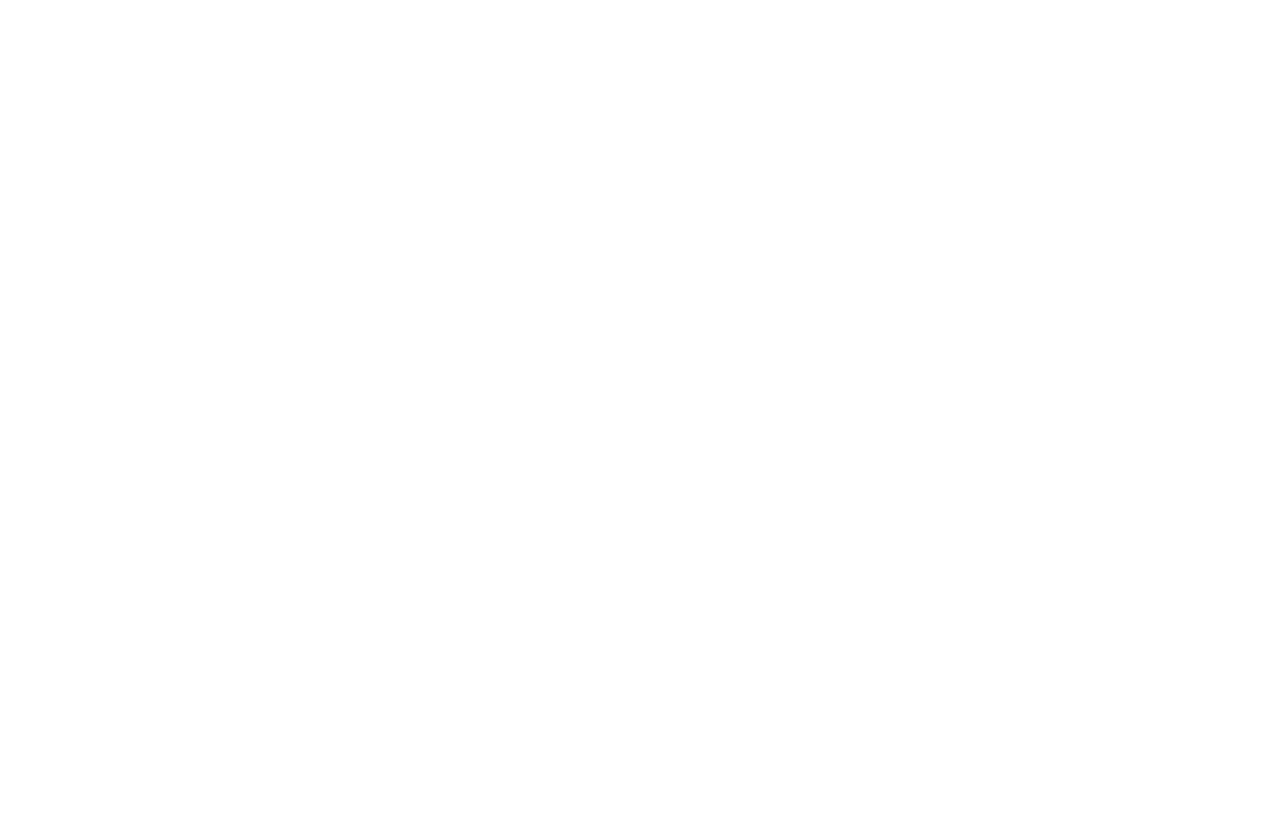
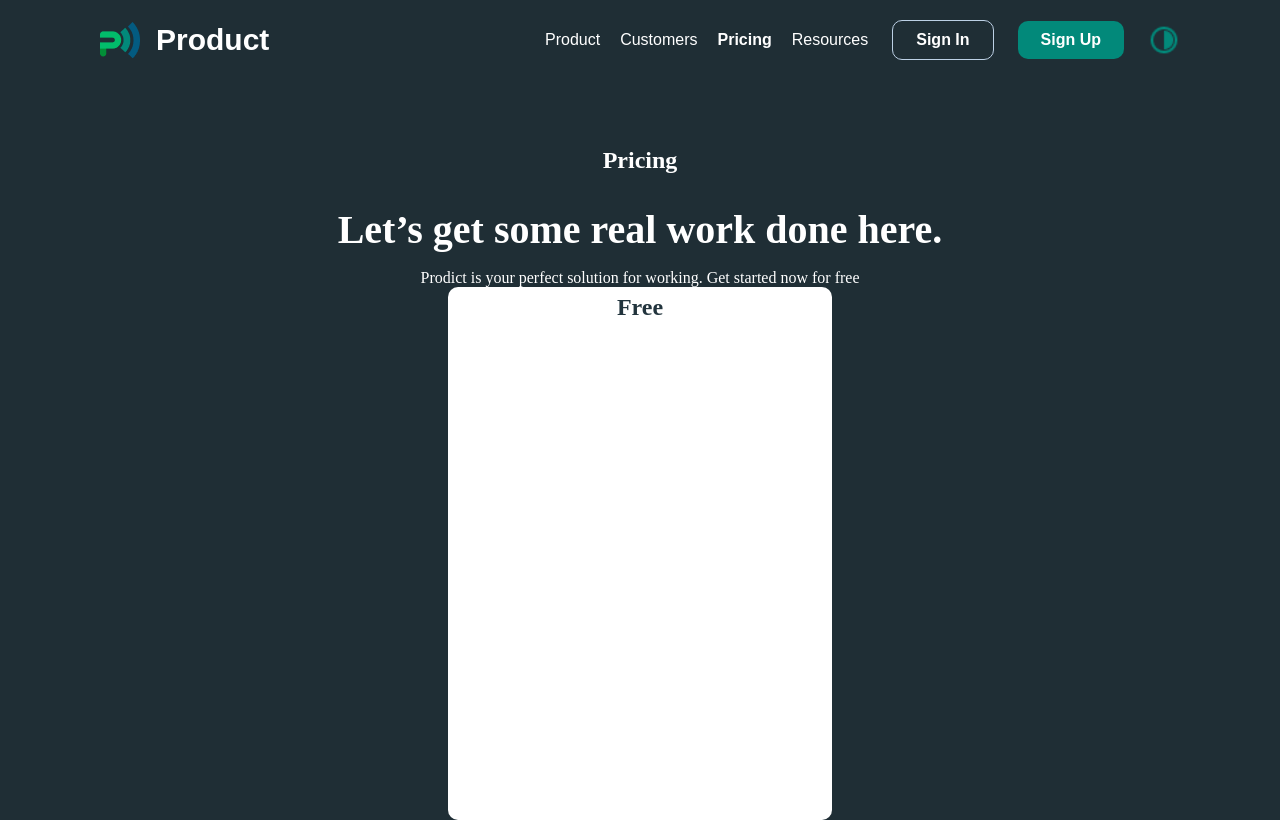
Before and after one commit to akhmadxon/3-oy-12-dars-exam, a plain HTML site: page index.html in a window 1280 px wide. Drawn offline with Linux system fonts and the light colour scheme.

Commit message:
second commit

```diff
--- a/index.html
+++ b/index.html
@@ -3,9 +3,69 @@
 <head>
     <meta charset="UTF-8">
     <meta name="viewport" content="width=device-width, initial-scale=1.0">
+    <link rel="stylesheet" href="styles/global/global.css">
+    <link rel="stylesheet" href="https://cdnjs.cloudflare.com/ajax/libs/font-awesome/6.5.1/css/all.min.css" integrity="sha512-DTOQO9RWCH3ppGqcWaEA1BIZOC6xxalwEsw9c2QQeAIftl+Vegovlnee1c9QX4TctnWMn13TZye+giMm8e2LwA==" crossorigin="anonymous" referrerpolicy="no-referrer" />
+    <link rel="stylesheet" href="">
     <title>EXAM</title>
 </head>
 <body>
-    <h1></h1>
+     <header>
+        <nav>
+            <div class="nav-left">
+                <div class="nav-img">
+                    <img src="./img/logo.png" alt="Group190">
+                </div>
+                <h2>Product</h2>
+            </div>
+            <div class="nav-right">
+                <div class="nav-desc">
+                    <p>
+                        Product
+                    </p>
+                    <p>
+                        Customers
+                    </p>
+                    <p>
+                        <b>Pricing</b>
+                    </p>
+                    <p>
+                        Resources
+                    </p>
+                </div>
+                <button type="submit" class="nav-btn-in">Sign In</button>
+                <button type="submit" class="nav-btn-Up">Sign Up</button>
+                <div class="nav-right-img">
+                    <img src="./img/logo1.png" alt="Frame">
+                </div>
+            </div>
+            <div class="nav-icon">
+                <span>
+                    <i class="fa-solid fa-bars"></i>
+                </span>
+            </div>
+        </nav>
+        <header>
+         <main>
+            <h1>
+                Pricing
+            </h1>
+            <div class="header">
+                <h2>Let’s get some real work done here.</h2>
+            </div>
+            <div class="header-desc">
+           <p>
+            Prodict is your perfect solution for working. Get started now for free
+           </p>
+            </div>
+            <div class="header-item">
+                <div class="header-item1">
+                    <h2>Free</h2>
+                </div>
+            </div>
+         </main>
+
+
+        </header>
+     </header>
 </body>
 </html>
--- /dev/null
+++ b/styles/global/global.scss
@@ -0,0 +1,8 @@
+@import url(../header/header.css);
+
+*{
+    margin: 0;
+    padding: 0;
+    box-sizing: border-box;
+    font-family: sans-serif;
+}
--- /dev/null
+++ b/styles/header/header.scss
@@ -0,0 +1,66 @@
+@import url(../header/nav/navbar.css);
+
+
+header{
+    background: #1F2E35;
+}
+main{
+    width: 100%;
+    height: 673px;
+    margin-top: 67px;
+    display: flex;
+    flex-direction: column;
+    align-items: center;
+    h1{
+        color: #FFF;
+       font-family: Poppins;
+       font-size: 24px;
+       font-style: normal;
+       font-weight: 600;
+       line-height: normal;
+    }
+}
+.header{
+    margin-top: 32px;
+    h2{
+        color: #FFF;
+        text-align: center;
+        font-family: Poppins;
+        font-size: 40px;
+        font-style: normal;
+        font-weight: 700;
+        line-height: normal;
+    }
+}
+.header-desc{
+    max-width: 530px;
+    margin-top: 16px;
+
+  p{
+    color: #FFF;
+    text-align: center;
+    font-family: Poppins;
+    font-size: 16px;
+    font-style: normal;
+    font-weight: 500;
+    line-height: normal;
+  }
+}
+.header-item{
+    width: 30%;
+    height: 100%;
+    display: flex;
+    flex-direction: column;
+    align-items: center;
+    background-color:#FFF;
+    border-radius: 10px;
+    h2{
+        color: #22343D;
+        font-family: Poppins;
+        font-size: 24px;
+        font-style: normal;
+        font-weight: 700;
+        line-height: 40px;
+    }
+
+}
--- /dev/null
+++ b/styles/header/nav/navbar.scss
@@ -0,0 +1,131 @@
+nav{
+    width: 100%;
+    height: 80px;
+    background: #1F2E35;
+    display: flex;
+    position: sticky;
+    top: 0;
+    align-items: center;
+    justify-content: space-between;
+    padding: 19px 140px;
+    .nav-left{
+        display: flex;
+        align-items: center;
+        justify-content: center;
+        gap: 16px;
+        h2{
+            color: #FFF;
+            font-size: 30px;
+            font-style: normal;
+            font-weight: 700;
+            line-height: 28px;
+        }
+    }
+    .nav-img{
+        width: 40px;
+        height: 37px;
+        img{
+            width: 100%;
+            height: 100%;
+        }
+    }
+    .nav-right{
+        display: flex;
+        align-items: center;
+        justify-content: center;
+        gap: 24px;
+    }
+    .nav-desc{
+        display: flex;
+        align-items: center;
+        justify-content: center;
+        gap: 20px;
+        p{
+            color: #FFF;
+            font-size: 16px;
+            font-style: normal;
+            font-weight: 400;
+            line-height: 28px; /* 175% */
+        }
+    }
+    .nav-btn-in{
+            padding: 10px 23px;
+            border-radius: 10px;
+            border: 1.5px solid #BCD0E5;
+            cursor: pointer;
+            background-color: #1F2E35;
+            color: #FFF;
+            font-size: 16px;
+            font-style: normal;
+            font-weight: 600;
+            line-height: normal;
+
+    }
+    .nav-btn-Up{
+            padding: 10px 23px;
+            border-radius: 10px;
+            border: none;
+            cursor: pointer;
+            background-color: #02897A;
+            color: #FFF;
+            font-size: 16px;
+            font-style: normal;
+            font-weight: 600;
+            line-height: normal;
+    }
+    .nav-right-img{
+        width: 32px;
+        height: 32px;
+        img{
+            width: 100%;
+            height: 100%;
+        }
+    }
+    .nav-icon{
+        display: none;
+    }
+}
+@media (max-width: 1400px) {
+    nav{
+        padding: 18px 100px;
+    }
+}
+@media (max-width: 1200px) {
+    nav{
+        padding: 18px 90px;
+        .nav-right{
+            display: none;
+        }
+        .nav-icon{
+            display: block;
+            color: #FFF;
+            font-size: 30px;
+        }
+    }
+}
+@media (max-width: 780px) {
+    nav{
+        padding: 18px 60px;
+        .nav-right{
+            display: none;
+        }
+        .nav-icon{
+            display: block;
+            color: #FFF;
+            font-size: 26px;
+        }
+    }
+}
+@media (max-width: 480px) {
+    nav{
+        padding: 18px 40px;
+        .nav-right{
+            display: none;
+        }
+        .nav-icon{
+            display: block;
+            color: #FFF;
+            font-size: 24px;
+        }
+    }
+}
```
Also changed, not shown: img/logo.png (added), img/logo1.png (added), styles/footer/footer.css (added), styles/footer/footer.scss (added), styles/global/global.css (added), styles/header/header.css (added), styles/header/nav/navbar.css (added), styles/main/main.css (added), styles/main/main.scss (added), 5 other files.
